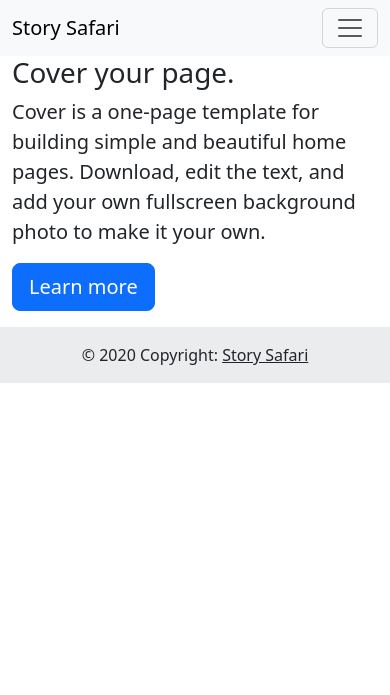
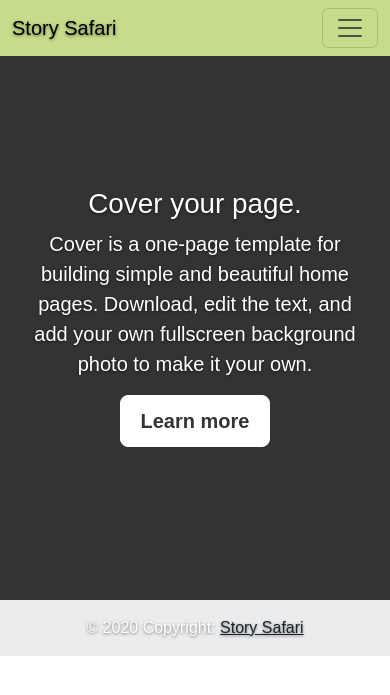
Before and after one commit to xiaojieee/FlaskForceFemmes, a Python web app: template application/templates/home.html in a window 390 px wide. Shown: the top 695 px of the page. Run offline with Jinja, Linux system fonts and the light colour scheme; the template is opened without the code that fills it, so the values that code supplies are empty.

Commit message:
Nav bar colour change

```diff
--- a/application/static/bootstrap.css
+++ b/application/static/bootstrap.css
@@ -9,6 +9,10 @@ a:hover {
   color: #fff;
 }
 
+.custom-navbar {
+  background-color: #c6dc8a;
+}
+
 /* Custom default button */
 .btn-primary {
   color: #333;
@@ -17,7 +21,18 @@ a:hover {
   border: 1px solid #fff;
 }
 
-
+@media (max-width: 768px) {
+  .navbar {
+   background-color: #c6dc8a;
+    position: fixed;
+    top: 0;
+    width: 100%;
+    z-index: 1000;
+  }
+  .site-wrapper-inner {
+    padding-top: 50px; /* Adjust this value based on the height of your navbar */
+  }
+}
 /*
  * Base structure
  */
--- a/application/templates/layout.html
+++ b/application/templates/layout.html
@@ -6,13 +6,14 @@
   <title>Document</title>
   <!-- Update Bootstrap CSS link to Bootstrap 5 -->
   <link href="https://cdn.jsdelivr.net/npm/bootstrap@5.3.0-alpha1/dist/css/bootstrap.min.css" rel="stylesheet">
-  <link rel="stylesheet" href="../static/main_style.css">
+  <link rel="stylesheet" href="../static/bootstrap.css">
 </head>
 <body>
 
   <div class="site-wrapper">
     <div class="site-wrapper-inner">
-      <nav class="navbar navbar-expand-lg navbar-light bg-light">
+      <nav class="navbar navbar-expand-lg navbar-light custom-navbar">
+<!--      <nav class="navbar navbar-expand-lg navbar-light bg-light">-->
         <div class="container">
           <a class="navbar-brand" href="#">Story Safari</a>
           <button class="navbar-toggler" type="button" data-bs-toggle="collapse" data-bs-target="#navbarNav" aria-controls="navbarNav" aria-expanded="false" aria-label="Toggle navigation">
```
